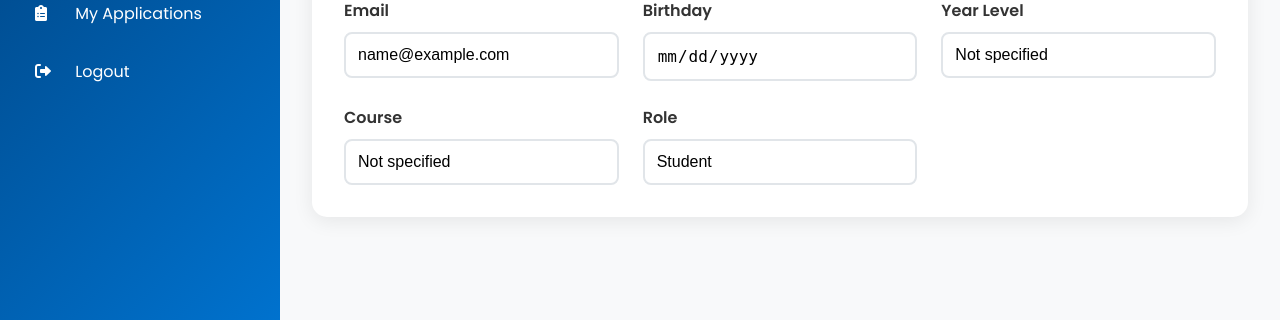
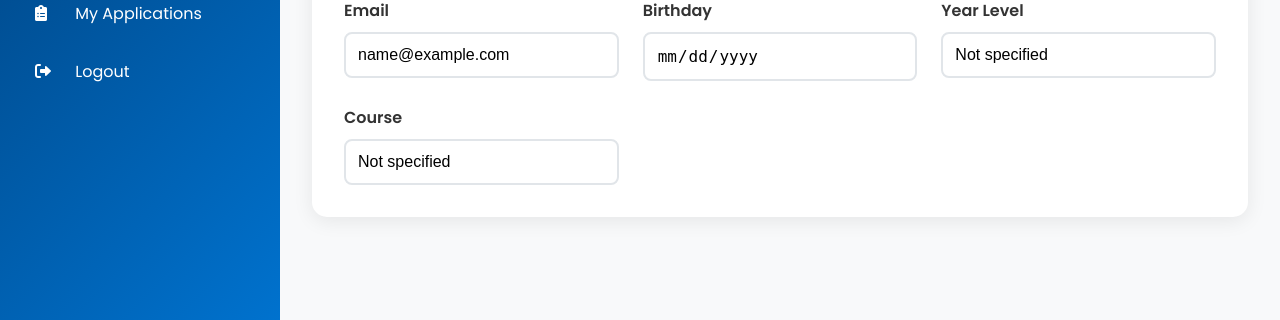
Before and after one commit to Mliaj/scholarsphere, a Flask app: page /students/profile in a window 1280 px wide. Shown: the part 480-800 px from the top of the page. Run offline with Flask 3, Linux system fonts and the light colour scheme; the visitor is signed in with stand-in values (Sample User, id 1); data that the repository does not hold is empty; some libraries are stand-ins or nearby versions.

Commit message:
Removed role UI in profile settings in students page

```diff
--- a/templates/students/profile.html
+++ b/templates/students/profile.html
@@ -513,10 +513,7 @@
                     <label>Course</label>
                     <input type="text" value="{{ user.course or 'Not specified' }}" readonly>
                 </div>
-                <div class="profile-field">
-                    <label>Role</label>
-                    <input type="text" value="{{ user.role.title() }}" readonly>
-                </div>
+
             </div>
         </div>
     </div>
```
